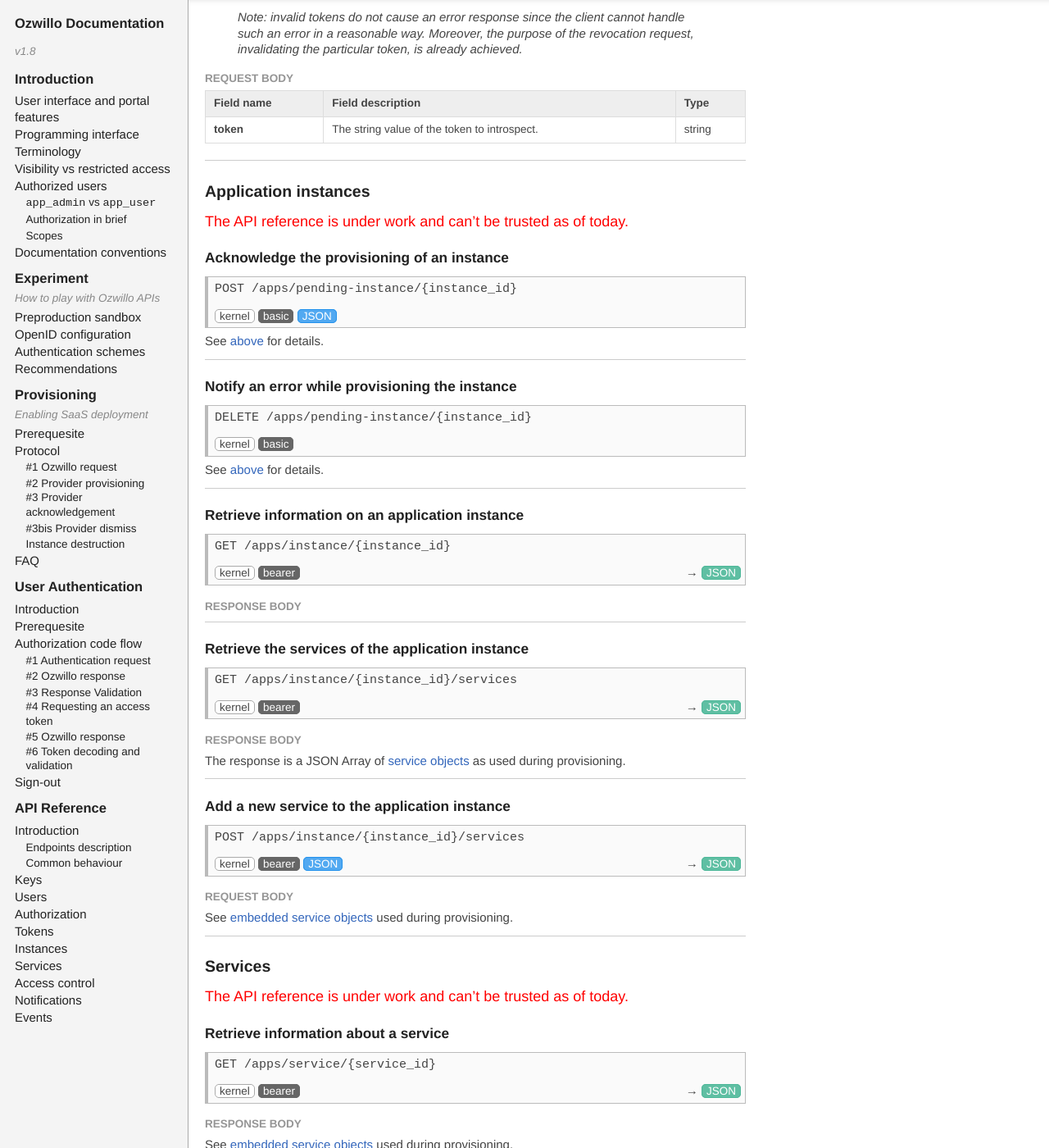
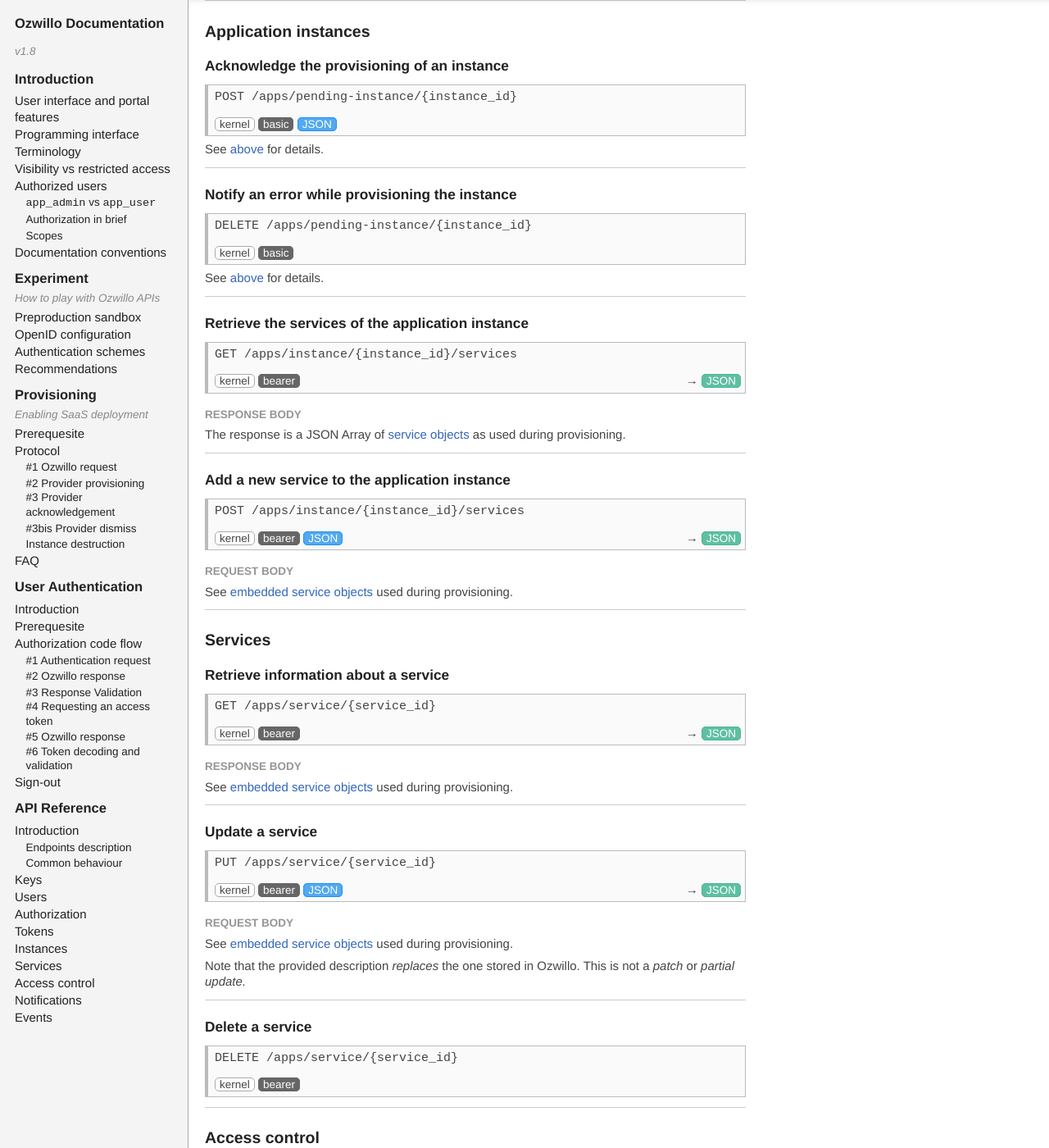
Before and after one commit to ozwillo/ozwillo-doc, a Jekyll site: the page built from index.html, in a window 1280 px wide and 1400 px high, scrolled down 25642 px. Shown: the whole window at 82% size. Built offline with Jekyll 4.4.1, drawn with Linux system fonts in a browser that asks for light colours; some of the changed text lies outside the part shown.

Commit message:
API reference release

```diff
--- a/_includes/5-api-reference.md
+++ b/_includes/5-api-reference.md
@@ -3,9 +3,6 @@
 
 ### Introduction
 {: #s5-introduction}
-
-The API reference is under work and can't be trusted as of today.
-{: .warning}
 
 #### Endpoints description
 {: #s5-endpoints-description}
@@ -55,9 +52,6 @@
 ### Keys
 {: #s5-api-keys}
 
-The API reference is under work and can't be trusted as of today.
-{: .warning}
-
 #### Retrieve the public key used for OpenID Connect
 
 <div class="api-entry">
@@ -81,9 +75,6 @@
 
 ### Users
 {: #s5-api-users}
-
-The API reference is under work and can't be trusted as of today.
-{: .warning}
 
 #### Return claims about the end-user
 
@@ -161,9 +152,6 @@
 ### Authorization
 {: #s5-api-authorization}
 
-The API reference is under work and can't be trusted as of today.
-{: .warning}
-
 #### Grant authorizations to the client application
 
 <div class="api-entry">
@@ -199,9 +187,6 @@
 
 ### Tokens
 {: #s5-api-tokens}
-
-The API reference is under work and can't be trusted as of today.
-{: .warning}
 
 #### Exchange an authorization code or a refresh token for an access token
 
@@ -297,9 +282,6 @@
 ### Application instances
 {: #s5-api-app-instances}
 
-The API reference is under work and can't be trusted as of today.
-{: .warning}
-
 #### Acknowledge the provisioning of an instance
 
 <div class="api-entry">
@@ -330,25 +312,6 @@
 </div>
 
 See [above](s3-3bis-provider-dismiss) for details.
-
-<hr/>
-
-#### Retrieve information on an application instance
-
-<div class="api-entry">
-	<div class="api-command">GET /apps/instance/{instance_id}</div>
-	<div class="api-options">
-		<div class="api-request">
-			<span class="api-host">kernel</span>
-			<span class="api-auth">bearer</span>
-		</div>
-		<div class="api-response">
-			<span class="api-output">JSON</span>
-		</div>
-	</div>
-</div>
-
-##### Response body
 
 <hr/>
 
@@ -397,9 +360,6 @@
 
 ### Services
 {: #s5-api-services}
-
-The API reference is under work and can't be trusted as of today.
-{: .warning}
 
 #### Retrieve information about a service
 
@@ -463,9 +423,6 @@
 ### Access control
 {: #s5-api-access-control}
 
-The API reference is under work and can't be trusted as of today.
-{: .warning}
-
 Ozwillo manages access control lists that links user to application instances.
 
 #### Retrieve app_users of the app instance
@@ -492,9 +449,6 @@
 
 ### Notifications
 {: #s5-api-notifications}
-
-The API reference is under work and can't be trusted as of today.
-{: .warning}
 
 #### Get all unread notifications for a defined user and a filter
 
@@ -595,7 +549,7 @@
 ### Events
 {: #s5-api-events}
 
-The API reference is under work and can't be trusted as of today.
+The Events API documentation is under work and can't be trusted as of today.
 {: .warning}
 
 #### Subscribe to a typed event from the event bus
```
